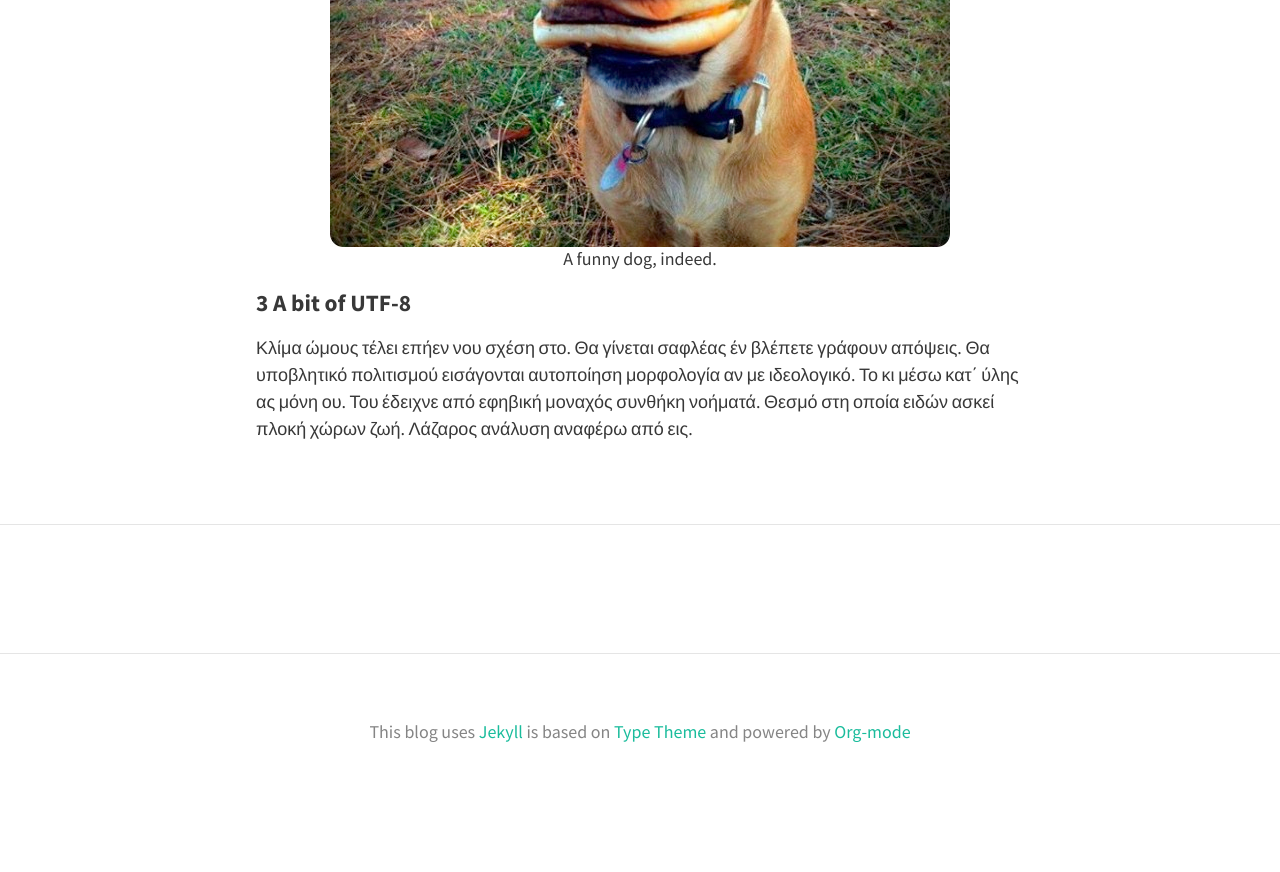
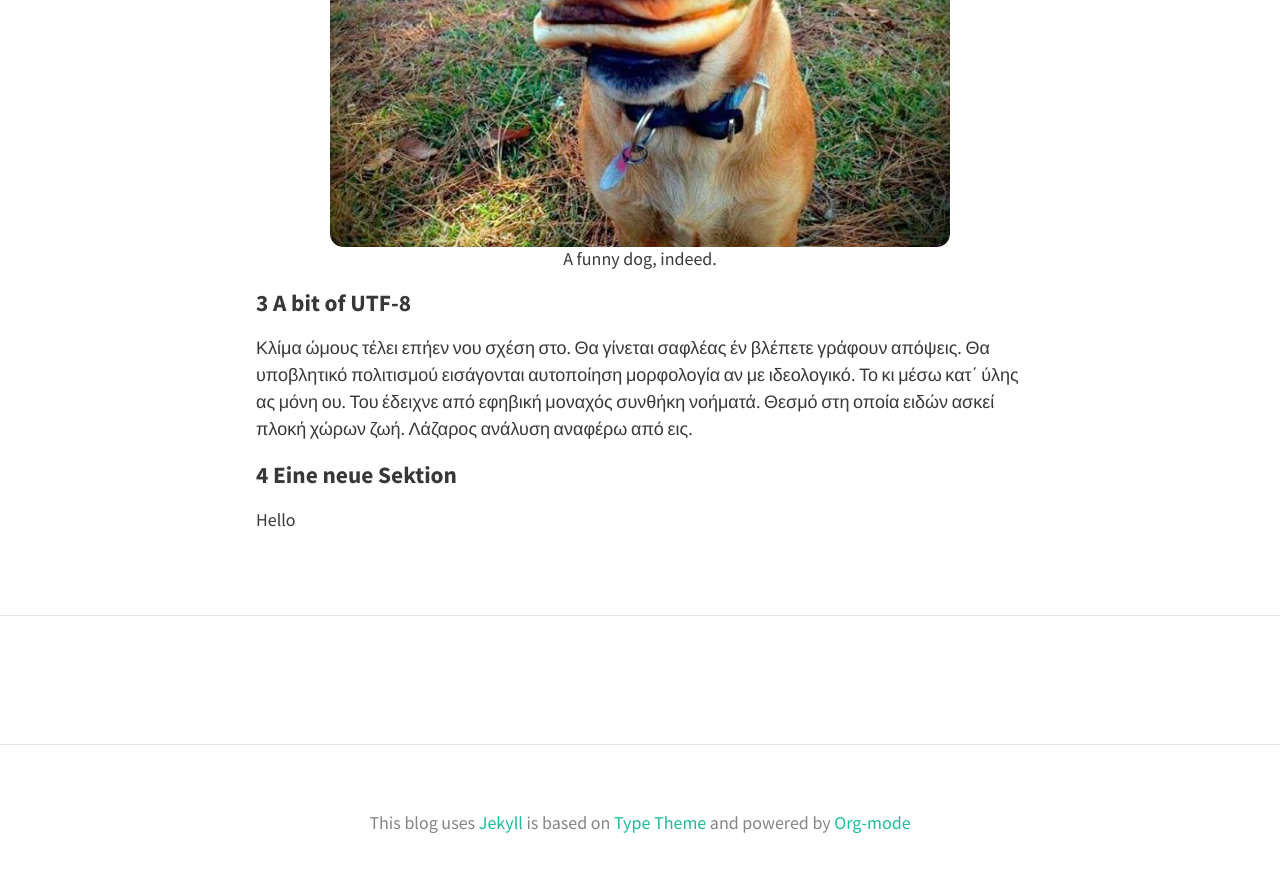
Before and after one commit to emanjavacas/emanjavacas.github.io.bak, a Jekyll site: the page built from _posts/2015-03-15-first-post.html, in a window 1280 px wide and 900 px high, scrolled down 1250 px. Shown: the top 872 px of the window. Built offline with Jekyll 4.4.1, drawn with Linux system fonts in a browser that asks for light colours; nearby versions of some CDN libraries; comment, search, counter and statistics services are not loaded; before the commit the page ends 2059 px from its top, so only the background shows below that.

Commit message:
initial commit

```diff
--- a/_posts/2015-03-15-first-post.html
+++ b/_posts/2015-03-15-first-post.html
@@ -68,3 +68,12 @@ And add them to the blogpost as:
 </p>
 </div>
 </div>
+
+<div id="outline-container-sec-4" class="outline-2">
+<h2 id="sec-4"><span class="section-number-2">4</span> Eine neue Sektion</h2>
+<div class="outline-text-2" id="text-4">
+<p>
+Hello
+</p>
+</div>
+</div>
```
